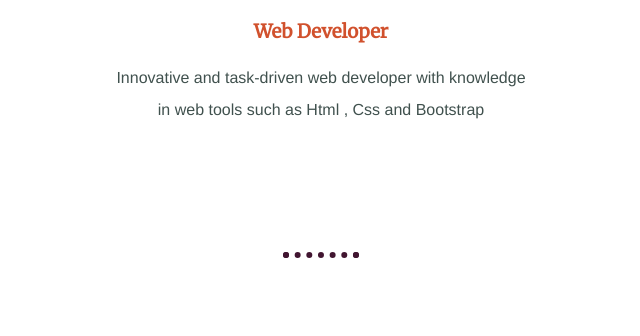
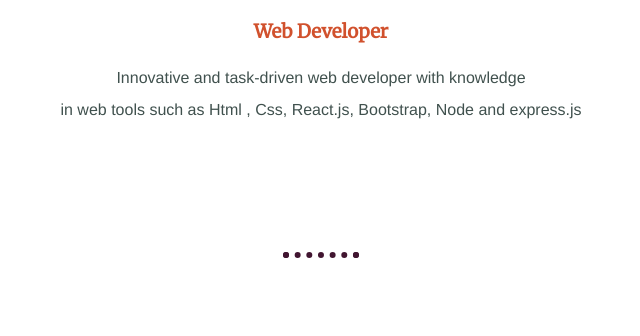
Before and after one commit to MeremArt/Meremcv, a plain HTML site: page index.html in a window 1280 px wide. Shown: the part 2147-2483 px from the top of the page, without its empty margins (319-959 px from the left). Drawn offline with Linux system fonts and the light colour scheme.

Commit message:
Update index.html

```diff
--- a/index.html
+++ b/index.html
@@ -69,7 +69,7 @@
         <img class="anyo" src="https://media2.giphy.com/media/26n7b7PjSOZJwVCmY/giphy.webp?cid=ecf05e478dq44rt6fg363dv4yfjhkwvapdc7qh7e4d9z5luk&rid=giphy.webp&ct=g" alt="anyo">
         <h3>Web Developer</h3>
         <p class="okk">Innovative and task-driven web developer with knowledge <br>
-          in web tools such as Html , Css and Bootstrap</p>
+          in web tools such as Html , Css, React.js, Bootstrap, Node and express.js</p>
       </div>
     </div>
     <hr>
```
